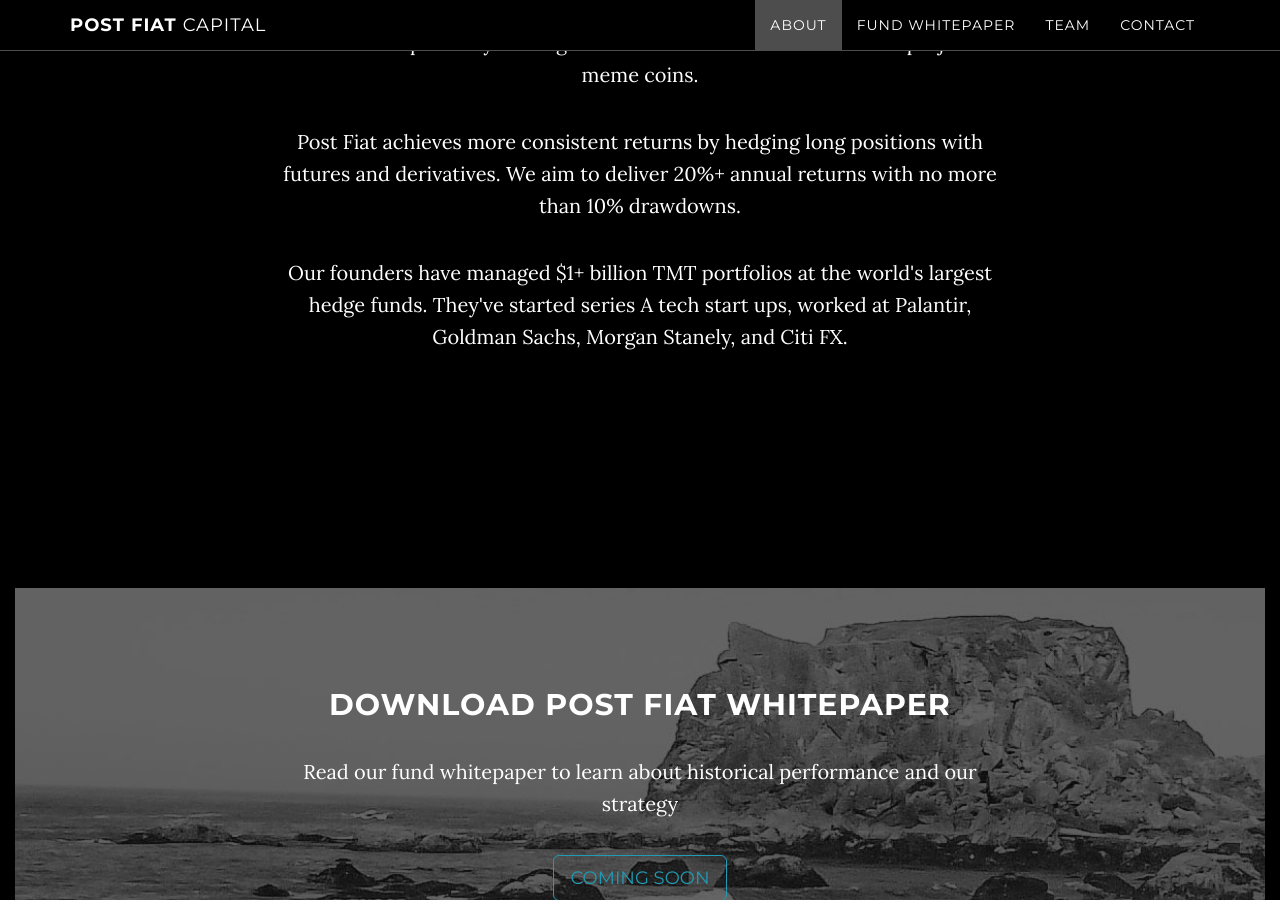
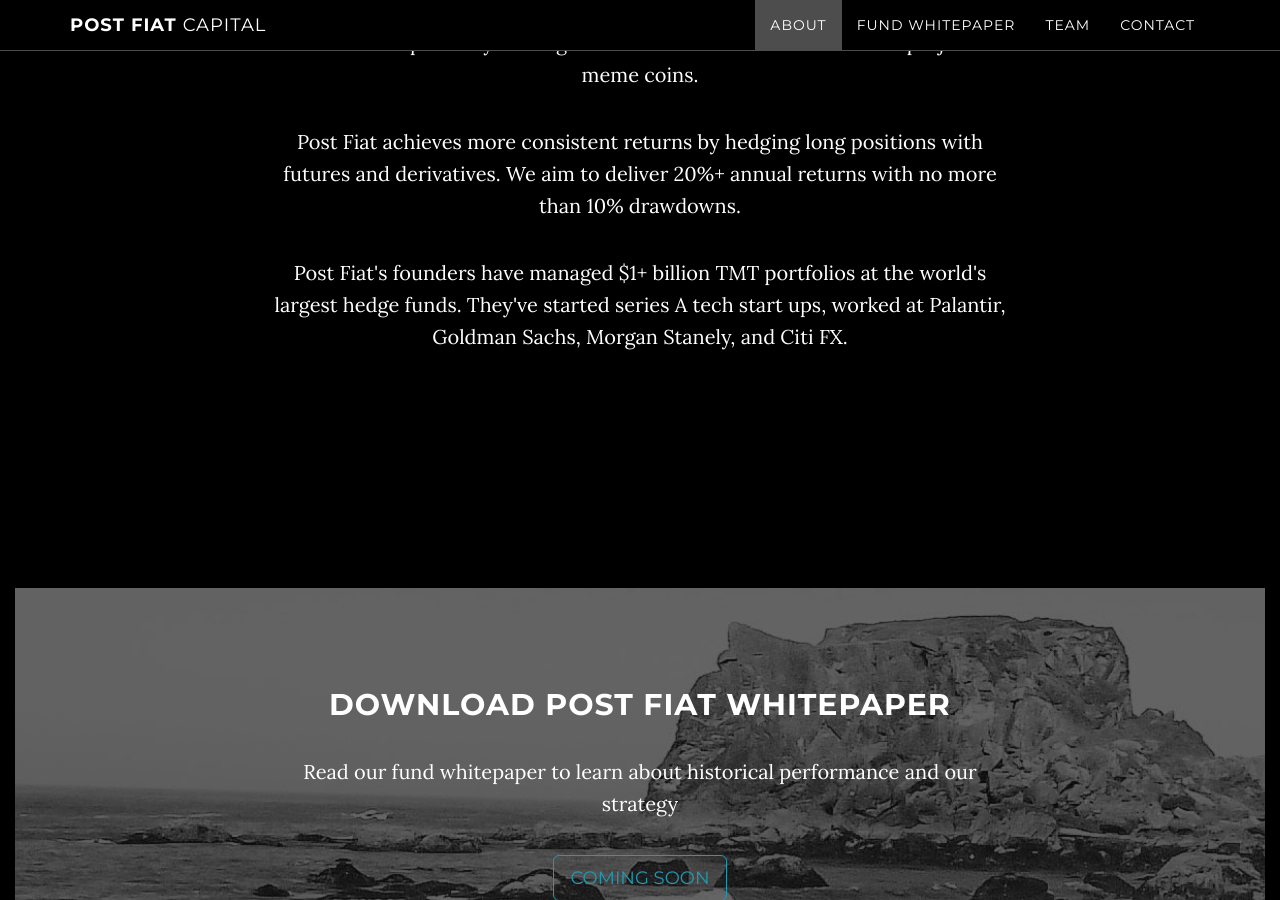
Before and after one commit to postfiat/postfiat.github.io, a Jekyll site: the page built from index.html, in a window 1280 px wide and 900 px high, scrolled down 1272 px. Built offline with Jekyll 4.4.1, drawn with Linux system fonts in a browser that asks for light colours.

Commit message:
fixed typo
check

```diff
--- a/_includes/about.html
+++ b/_includes/about.html
@@ -9,7 +9,7 @@
 
                 <p>Post Fiat achieves more consistent returns by hedging long positions with futures and derivatives. We aim to deliver 20%+ annual returns with no more than 10% drawdowns. </p>
 
-                <p>Our founders have managed $1+ billion TMT portfolios at the world's largest hedge funds. They've started series A tech start ups, worked at Palantir, Goldman Sachs, Morgan Stanely, and Citi FX. </p>
+                <p>Post Fiat's founders have managed $1+ billion TMT portfolios at the world's largest hedge funds. They've started series A tech start ups, worked at Palantir, Goldman Sachs, Morgan Stanely, and Citi FX. </p>
             </div>
         </div>
     </section>
```
